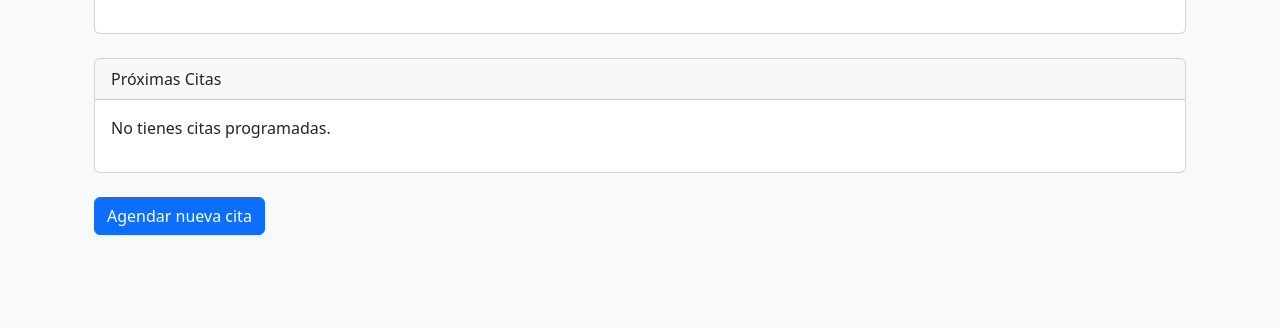
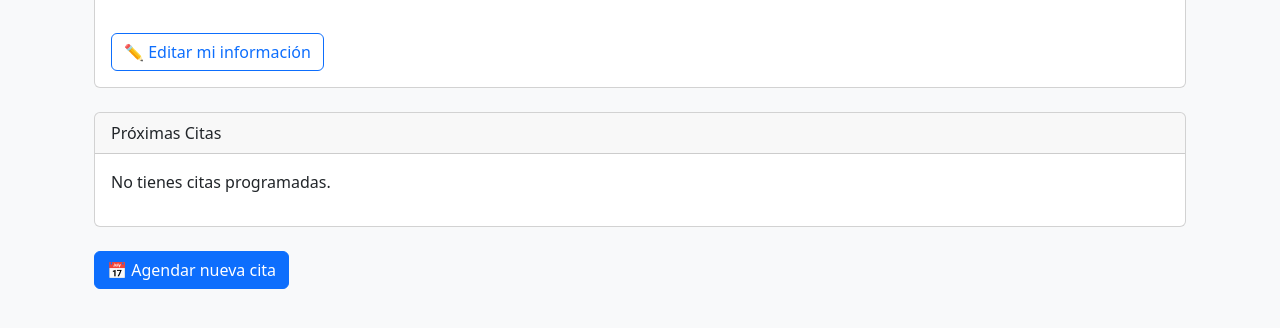
Before and after one commit to viriverpa/gestion_citas, a Django app: template web/templates/web/panel_paciente.html in a window 1280 px wide. Shown: the part 337-665 px from the top of the page. Run offline with Django 5.2, Linux system fonts and the light colour scheme; the template is opened without the code that fills it, so the values that code supplies are empty.

Commit message:
Corrección para que salga el boton editar datos del paciente

```diff
--- a/web/templates/web/panel_paciente.html
+++ b/web/templates/web/panel_paciente.html
@@ -13,6 +13,8 @@
       <p><strong>Email:</strong> {{ paciente.email }}</p>
       <p><strong>Teléfono:</strong> {{ paciente.telefono }}</p>
       <p><strong>País:</strong> {{ paciente.pais.name }}</p>
+
+      <a href="{% url 'editar_paciente' %}" class="btn btn-outline-primary mt-3">✏️ Editar mi información</a>
     </div>
   </div>
 
@@ -35,6 +37,6 @@
     </div>
   </div>
 
-  <a href="{% url 'crear_cita_paciente' %}" class="btn btn-primary">Agendar nueva cita</a>
+  <a href="{% url 'crear_cita_paciente' %}" class="btn btn-primary">📅 Agendar nueva cita</a>
 </div>
 {% endblock %}
```
